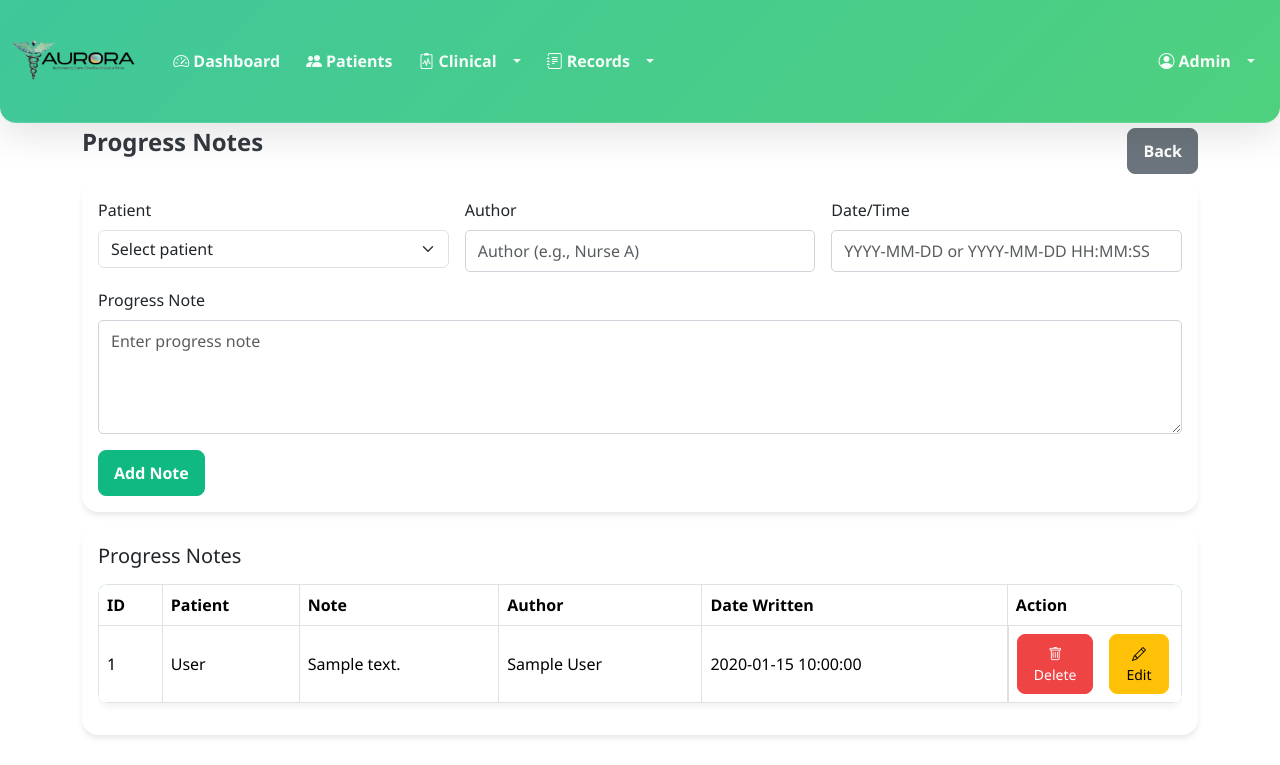
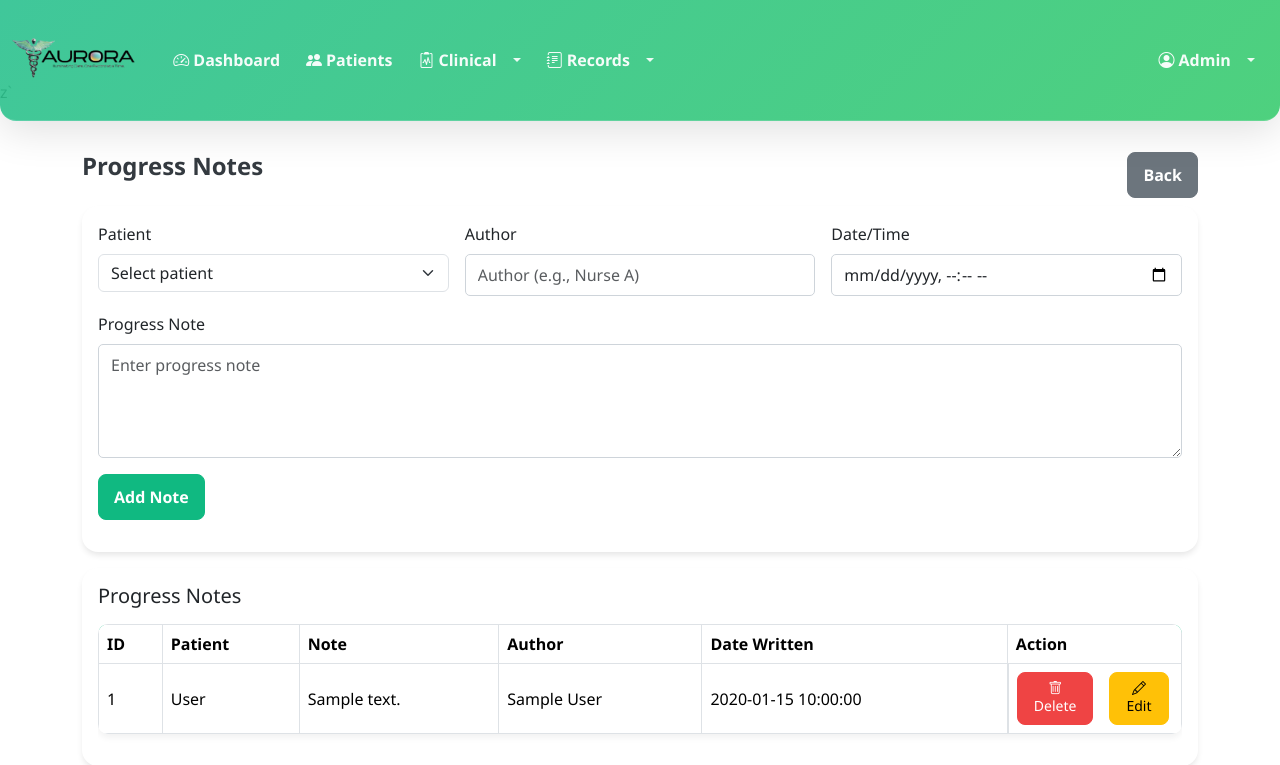
Before and after one commit to JustineBautista/EHR-SYSTEM, a PHP site: page /progress_notes.php in a window 1280 px wide. Shown: the top 765 px of the page. Run offline with PHP 8.4, Linux system fonts and the light colour scheme; a user stored in the database is signed in; tables that the repository leaves empty hold one stand-in row (values such as "Sample post").

Commit message:
Fix date handling in progress notes: update input types and format validation

```diff
--- a/EHR_system_copy/progress_notes.php
+++ b/EHR_system_copy/progress_notes.php
@@ -1,4 +1,4 @@
-<?php
+z`  <?php
 $page_title = "Progress Notes";
 $msg = "";
 $error = "";
@@ -14,10 +14,13 @@ if ($_SERVER["REQUEST_METHOD"] == "POST" && isset($_POST['add_note'])) {
     $note = sanitize_input($conn, $_POST['note'] ?? "");
     $author = sanitize_input($conn, $_POST['author'] ?? "");
     $date = $_POST['date'] ?: date("Y-m-d H:i:s");
+    if (!empty($_POST['date'])) {
+        $date = str_replace('T', ' ', $date);
+    }
 
     // Validate date format if provided
-    if (!empty($_POST['date']) && !preg_match('/^\d{4}-\d{2}-\d{2}( \d{2}:\d{2}:\d{2})?$/', $date)) {
-        $error = "Invalid date format. Use YYYY-MM-DD or YYYY-MM-DD HH:MM:SS.";
+    if (!empty($_POST['date']) && !preg_match('/^\d{4}-\d{2}-\d{2}( \d{2}:\d{2})?$/', $date)) {
+        $error = "Invalid date format. Use YYYY-MM-DDTHH:MM.";
     } else {
         $stmt = $conn->prepare("INSERT INTO progress_notes (patient_id, note, author, date_written) VALUES (?,?,?,?)");
         $stmt->bind_param("isss", $pid, $note, $author, $date);
@@ -158,7 +161,7 @@ include "header.php";
       </div>
       <div class="col-md-4">
         <label for="date" class="form-label">Date/Time</label>
-        <input id="date" class="form-control" name="date" placeholder="YYYY-MM-DD or YYYY-MM-DD HH:MM:SS">
+        <input type="datetime-local" id="date" class="form-control" name="date">
       </div>
       <div class="col-12">
         <label for="note" class="form-label">Progress Note</label>
@@ -234,7 +237,7 @@ include "header.php";
           </div>
           <div class="mb-3">
             <label for="edit_date" class="form-label">Date/Time</label>
-            <input type="text" class="form-control" name="edit_date" id="edit_date" placeholder="YYYY-MM-DD or YYYY-MM-DD HH:MM:SS" required>
+            <input type="datetime-local" id="edit_date" name="edit_date" class="form-control">
           </div>
           <div class="mb-3">
             <label for="edit_note" class="form-label">Progress Note</label>
@@ -261,7 +264,7 @@ document.addEventListener('DOMContentLoaded', function() {
       document.getElementById('edit_note_id').value = this.getAttribute('data-id');
       document.getElementById('edit_patient').value = this.getAttribute('data-patient');
       document.getElementById('edit_author').value = this.getAttribute('data-author');
-      document.getElementById('edit_date').value = this.getAttribute('data-date');
+      document.getElementById('edit_date').value = this.getAttribute('data-date').replace(' ', 'T');
       document.getElementById('edit_note').value = this.getAttribute('data-note');
       editModal.show();
     });
@@ -275,11 +278,14 @@ if ($_SERVER["REQUEST_METHOD"] == "POST" && isset($_POST['save_edit'])) {
     $edit_id = intval($_POST['edit_note_id']);
     $edit_author = sanitize_input($conn, $_POST['edit_author'] ?? "");
     $edit_date = $_POST['edit_date'] ?: date("Y-m-d H:i:s");
+    if (!empty($_POST['edit_date'])) {
+        $edit_date = str_replace('T', ' ', $edit_date);
+    }
     $edit_note = sanitize_input($conn, $_POST['edit_note'] ?? "");
 
     // Validate date format if provided
-    if (!empty($_POST['edit_date']) && !preg_match('/^\d{4}-\d{2}-\d{2}( \d{2}:\d{2}:\d{2})?$/', $edit_date)) {
-        $error = "Invalid date format. Use YYYY-MM-DD or YYYY-MM-DD HH:MM:SS.";
+    if (!empty($_POST['edit_date']) && !preg_match('/^\d{4}-\d{2}-\d{2}( \d{2}:\d{2})?$/', $edit_date)) {
+        $error = "Invalid date format. Use YYYY-MM-DDTHH:MM.";
     } else {
         $stmt = $conn->prepare("UPDATE progress_notes SET author=?, date_written=?, note=? WHERE id=?");
         $stmt->bind_param("sssi", $edit_author, $edit_date, $edit_note, $edit_id);
```
